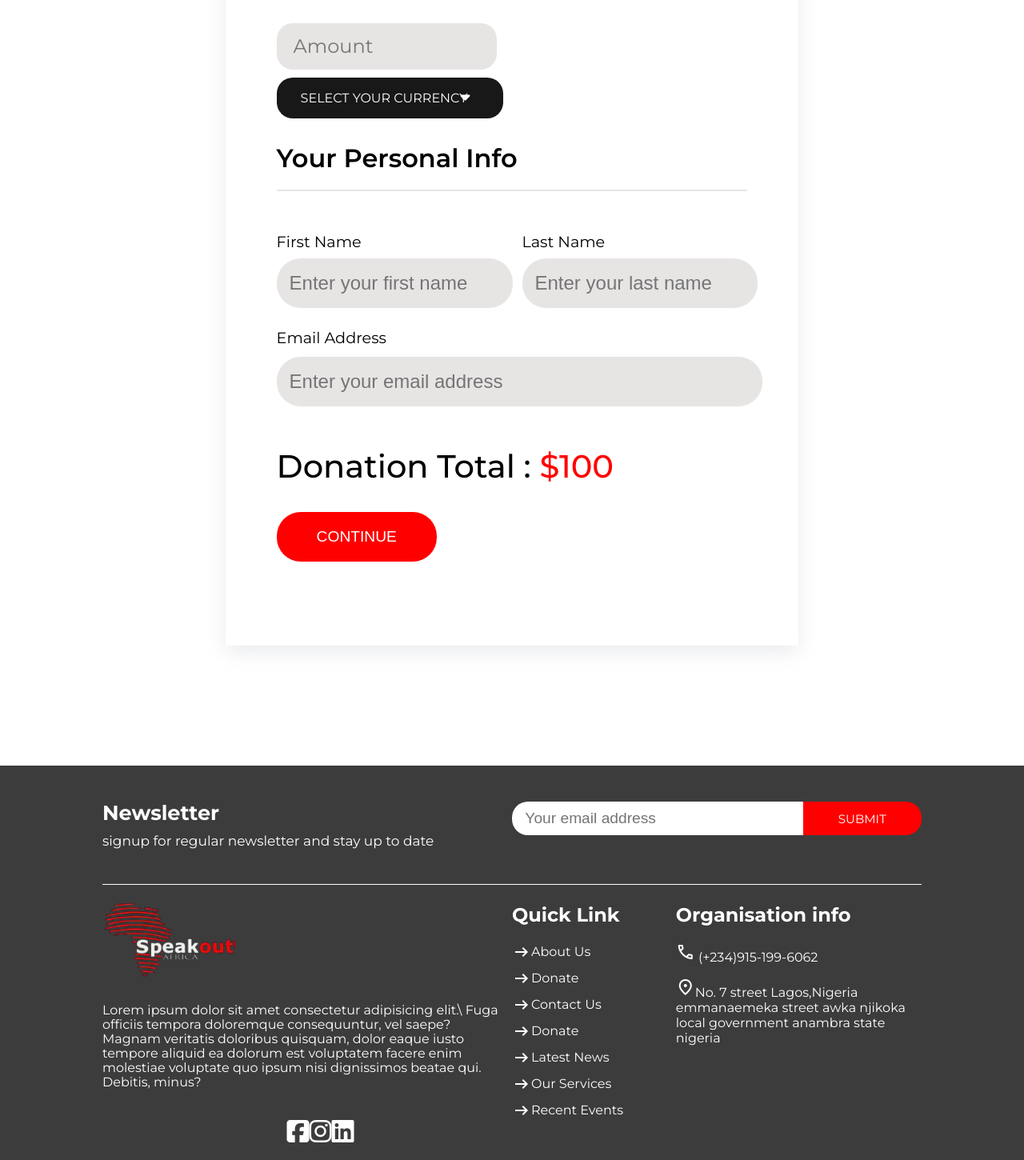
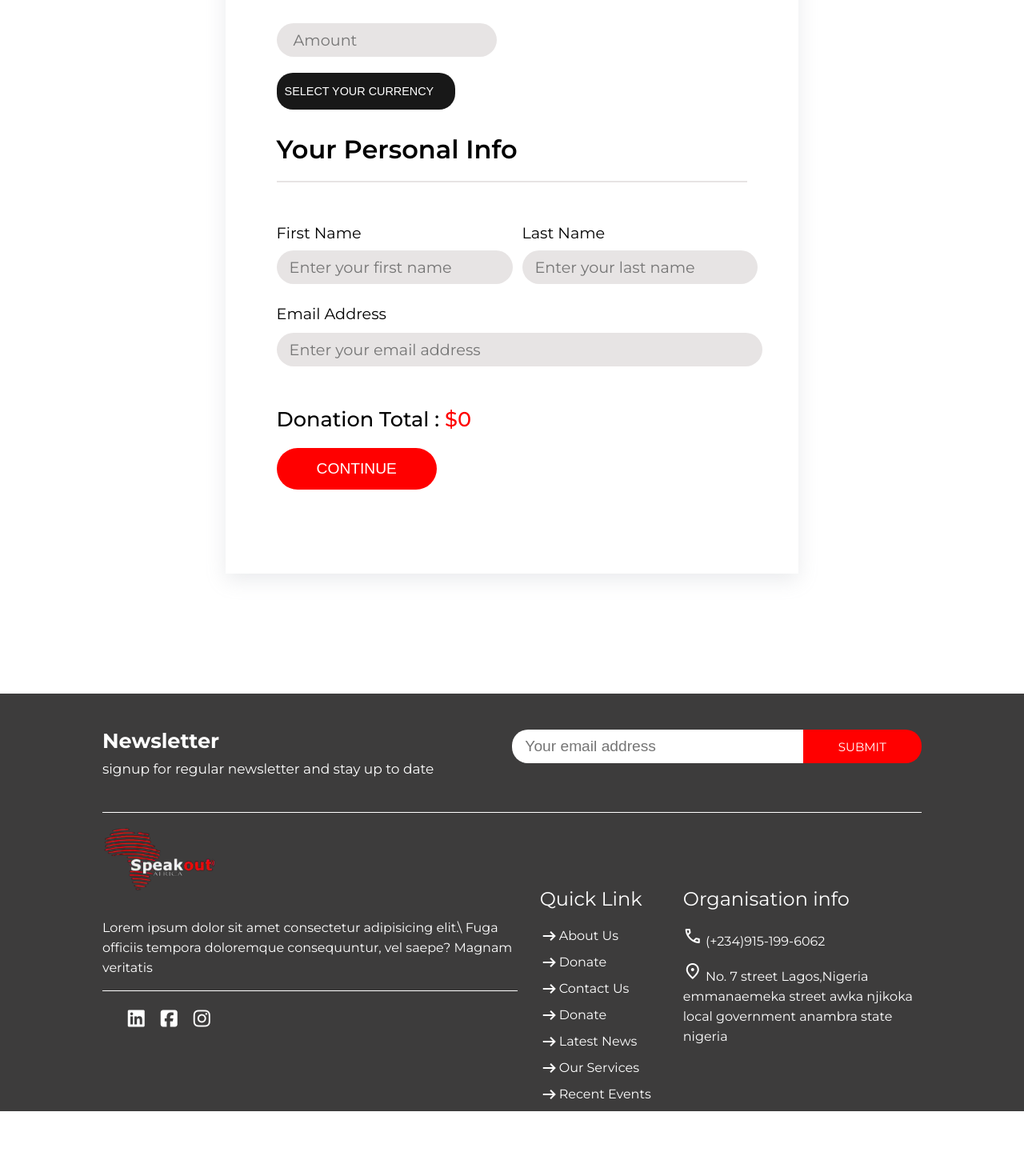
Before and after one commit to Charles-patrick/SOAM-DONATE-PAGE, a plain HTML site: page index.html in a window 1280 px wide. Shown: the part 1141-2591 px from the top of the page at 80% size. After the commit the page ends 2530 px from the top, so only its background shows below. Drawn offline with nearby package versions, Linux system fonts and the light colour scheme.

Commit message:
third commit

```diff
--- a/index.html
+++ b/index.html
@@ -18,7 +18,7 @@
         rel="stylesheet">
     <link rel="stylesheet"
         href="https://fonts.googleapis.com/css2?family=Material+Symbols+Outlined:opsz,wght,FILL,GRAD@48,400,0,0" />
-    <title>NGO</title>
+    <title>SOAM DONATE PAGE</title>
 </head>
 
 <body>
@@ -99,6 +99,7 @@
         </ul>
     </header>
 
+
     <main>
         <section>
             <div>
@@ -132,7 +133,6 @@
                             <option value="">POUND</option>
                             <option value="">EURO</option>
                         </select>
-                        <i class="fa-solid fa-caret-down"></i>
                     </div>
                     <section class="form-body">
                         <div class="form-header">
@@ -154,7 +154,7 @@
                         </div>
                     </section>
                     <div class="donation">
-                        <h1>Donation Total : <span>$100</span></h1>
+                        <h1>Donation Total : <span>$0</span></h1>
                     </div>
                     <button type="submit" class="continue-btn">CONTINUE</button>
                 </form>
@@ -174,29 +174,28 @@
         </section>
         <section class="lower-footer">
             <div class="foot-box-one">
-                <div>
-                    <img src="logo (2).png" alt="" height="125px">
+                <div class="logo-div">
+                    <img src="logo (2).png" alt="" height="105px">
                 </div>
-                <div>
+                <div class="lorem-text">
                     <p>
                         Lorem ipsum dolor sit amet consectetur adipisicing elit.\
                          Fuga officiis tempora doloremque consequuntur, vel saepe?
-                         Magnam veritatis doloribus quisquam, dolor eaque iusto tempore aliquid
-                          ea dolorum est voluptatem facere enim molestiae voluptate quo
-                        ipsum nisi dignissimos beatae qui. Debitis, minus?
+                         Magnam veritatis
                     </p>
                 </div>
                 <div>
                     <div class="socials">
+                        <li>
+                            <a href="http://"><i class="fa-brands fa-linkedin"></i></a>
+                        </li>
                         <li>
                             <a href="http://"><i class="fa-brands fa-square-facebook"></i></a>
                         </li>
                         <li>
                             <a href="http://"><i class="fa-brands fa-instagram"></i></a>
                         </li>
-                        <li>
-                            <a href="http://"><i class="fa-brands fa-linkedin"></i></a>
-                        </li>
+
                     </div>
                 </div>
             </div>
@@ -213,7 +212,7 @@
             <div class="foot-box-three">
                 <h1>Organisation info</h1>
                 <p><span class="material-symbols-outlined">call</span> (+234)915-199-6062</p>
-                <p><span class="material-symbols-outlined">location_on</span>No. 7 street Lagos,Nigeria emmanaemeka street awka
+                <p class="location"> <span class="material-symbols-outlined">location_on</span> No. 7 street Lagos,Nigeria emmanaemeka street awka
                 njikoka local government anambra state nigeria
                 </p>
             </div>
--- a/style.css
+++ b/style.css
@@ -58,6 +58,7 @@ body {
 
 .foot-box-one .socials .fa-brands{
     color: white;
+    margin: 1px 10px;
 }
 
 .black-nav {
@@ -91,7 +92,7 @@ body {
     color: white;
     border-radius: 20px;
     font-size: 15px;
-    margin: 10px 1px;
+    margin: 15px 1px;
     border: none;
 }
 
@@ -161,8 +162,10 @@ body {
 .contact-us:hover .dropdown-content-4 {
     display: block;
 }
-
-
+.dropdown-content-3,
+.dropdown-content-4 {
+    left: -35px;
+}
 
 
 
@@ -259,30 +262,48 @@ footer .lower-footer{
 }
 
 .foot-box-one{
-    width: 50%;
+    width: 55%;
     font-size: 16px;
 }
 .foot-box-two{
-    width: 20%;
+    padding-top: 70px;
+    width: 15%;
     font-size: 16px;
 }
+.foot-box-two h1{
+    font-weight: 400;
+}
+
 .foot-box-three{
+    padding-top: 70px;
     width: 30%;
     font-size: 16px;
+    margin-left: 30px;
+}
+.foot-box-three .location{
+    line-height: 25px;
+}
+.foot-box-three h1{
+    font-weight: 400;
 }
 .foot-box-two li{
     list-style: none;
     margin-bottom: 5px;
 }
-.foot-box-one div {
-    width: 100%;
-    line-height: 18px;
+.foot-box-one .lorem-text {
+    width: 95%;
+    line-height: 25px;
+    border-bottom: solid 0.5px ;
+}
+.foot-box-one .logo-div{
+    width: 90%;
+    line-height: 25px;
 }
 .foot-box-one .socials {
     list-style: none;
     display: flex;
-    font-size: 2rem;
-    padding: 20px 45%;
+    font-size: 1.5rem;
+    padding: 20px 4%;
 }
 
 .foot-box-two li a{
@@ -340,37 +361,34 @@ form .form-header p{
     border: solid 1px ;
     appearance: none;
     display: block;
-    margin-bottom: 10px;
-    height: 3rem;
-    border-radius: 20px;
+    margin-bottom: 20px;
+    height: 2rem;
+    border-radius: 30px;
     background-color: #e7e4e4;
     border: none;
     width: 40%;
     padding: 5px 20px;
-    font-size: 1.5rem;
+    font-size: 1.2rem;
 
 }
+
+#amount[type=number]::-webkit-inner-spin-button,
+#amount[type=number]::-webkit-outer-spin-button {
+  -webkit-appearance: none;
+}
+
+
+
 .part-one form select{
-    all: unset;
-    border: solid 1px;
+    appearance: none;
+    outline: none;
+    padding: 15px 10px 15px 10px;
+    width: 38%;
+    font-size: 0.9rem;
     border-radius: 20px;
     background-color: #181818;
     border: none;
-    width: 38%;
-    padding: 17px 30px;
-    font-size: 1rem;
     color: white;
-}
-.select-currency .select-currency-text{
-    border: solid 4px white;
-}
-form select .select-currency span i{
-    background-color: white;
-}
-.amount .fa-caret-down{
-    color: white;
-    position: relative;
-    left: -10%;
 }
 .form-body .first-last-name{
     display: flex;
@@ -384,33 +402,35 @@ form select .select-currency span i{
     margin-right: 25px;
 }
 .form-body .first-last-name .name input{
+    all: unset;
     width: 94%;
     height: 2rem;
-    font-size: 1.5rem;
+    font-size: 1.2rem;
     border-radius: 30px;
     margin-top: -10px;
     background-color: #e7e4e4;
-    padding: 15px 15px;
+    padding: 5px 15px;
     border: none;
 }
 .form-body .email{
     margin-top: 25px;
 }
 .form-body .email input{
+    all: unset;
     width: 98%;
     height: 2rem;
-        font-size: 1.5rem;
+        font-size: 1.2rem;
         border-radius: 30px;
         margin-top: -7px;
         background-color: #e7e4e4;
-        padding: 15px 15px;
+        padding: 5px 15px;
         border: none;
 }
 form .donation{
     margin-top: 50px;
 }
 form .donation h1 {
-    font-size: 2.5rem;
+    font-size: 1.6rem;
     font-weight: 500;
 }
 form .donation h1 span {
@@ -421,7 +441,7 @@ form .continue-btn{
     font-size: 1.2rem;
     border: none;
     border-radius: 30px;
-    padding: 20px 50px;
+    padding: 15px 50px;
     margin-bottom: 100px;
     color: white;
 }
```
